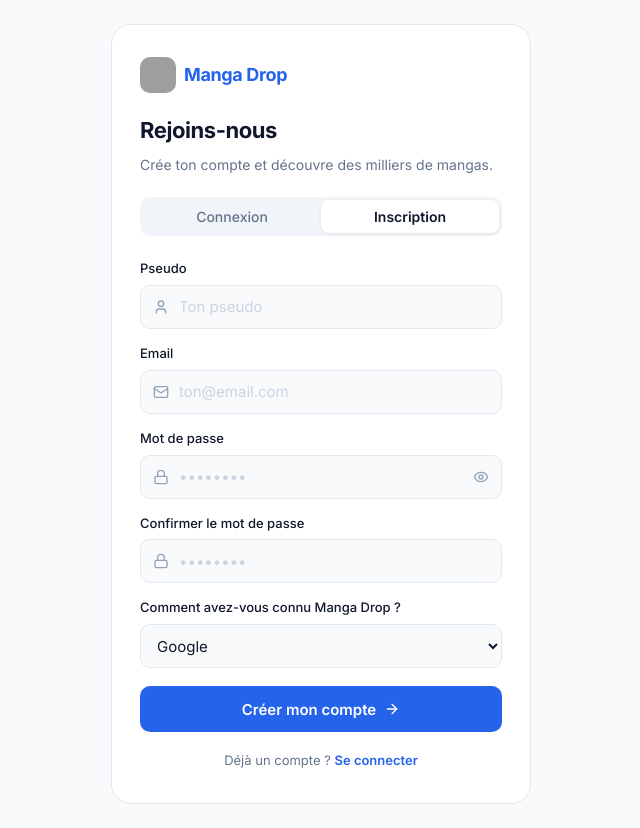
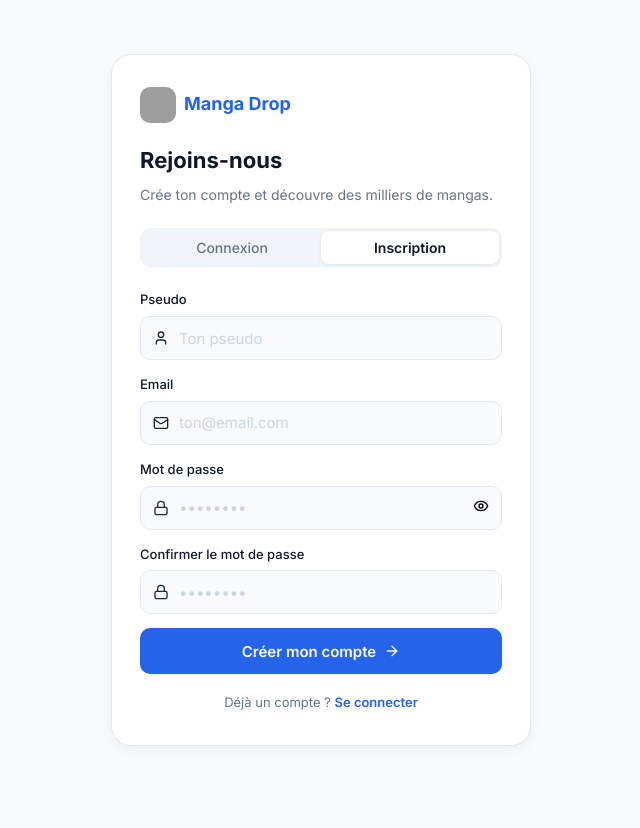
Before and after one commit to Chadro14/Manga-drop-, a React (Vite) app in the folder client/: page /auth in a window 1280 px wide. Both pictures are taken after a click on the button "Inscription". Shown: the whole page, without its empty margins (319-959 px from the left). After the commit the page ends 800 px from the top, so only its background shows below. Built offline with nearby package versions, Linux system fonts and the light colour scheme; grey boxes are pictures that could not be loaded.

Commit message:
Update AuthPage.jsx

```diff
--- a/client/src/pages/AuthPage.jsx
+++ b/client/src/pages/AuthPage.jsx
@@ -1,17 +1,9 @@
-// src/pages/AuthPage.jsx
-import { useState, useEffect } from 'react';
+// AuthPage.jsx - Version simplifiée et corrigée
+import { useState } from 'react';
 import { useNavigate } from 'react-router-dom';
 import { Mail, Lock, User, Eye, EyeOff, ArrowRight, Loader2 } from 'lucide-react';
 import { useAuth } from '../hooks/useAuth';
 import { registerUser, loginUser } from '../services/api';
-
-const SOURCES = [
-  { value: 'google', label: 'Google' },
-  { value: 'friend', label: 'Un ami' },
-  { value: 'social', label: 'Réseaux sociaux' },
-  { value: 'reddit', label: 'Reddit' },
-  { value: 'other', label: 'Autre' },
-];
 
 export default function AuthPage() {
   const [mode, setMode] = useState('signin');
@@ -20,8 +12,6 @@ export default function AuthPage() {
     email: '',
     password: '',
     passwordConfirm: '',
-    source: 'google',
-    rememberMe: false,
   });
   const [showPassword, setShowPassword] = useState(false);
   const [loading, setLoading] = useState(false);
@@ -30,329 +20,196 @@ export default function AuthPage() {
   const { login } = useAuth();
   const navigate = useNavigate();
 
-  useEffect(() => {
-    // Remplir l'email si "Se souvenir de moi"
-    const remembered = localStorage.getItem('manga_drop_remember_email');
-    if (remembered) {
-      setFormData((f) => ({ ...f, email: remembered, rememberMe: true }));
-    }
-  }, []);
+  const handleChange = (e) => {
+    const { name, value } = e.target;
+    setFormData((prev) => ({ ...prev, [name]: value }));
+    setError('');
+  };
 
-  function handleChange(e) {
-    const { name, type, checked, value } = e.target;
-    setFormData((f) => ({
-      ...f,
-      [name]: type === 'checkbox' ? checked : value,
-    }));
-    setError('');
-  }
-
-  async function handleSubmit(e) {
+  const handleSubmit = async (e) => {
     e.preventDefault();
     setError('');
 
-    if (!formData.email || !formData.password) {
+    const { email, password, username, passwordConfirm } = formData;
+
+    if (!email || !password) {
       setError('Email et mot de passe requis.');
       return;
     }
 
-    if (formData.password.length < 6) {
+    if (password.length < 6) {
       setError('Le mot de passe doit faire au moins 6 caractères.');
       return;
     }
 
     if (mode === 'signup') {
-      if (!formData.username.trim()) {
+      if (!username.trim()) {
         setError('Le pseudo est requis.');
         return;
       }
-      if (formData.password !== formData.passwordConfirm) {
+      if (password !== passwordConfirm) {
         setError('Les mots de passe ne correspondent pas.');
         return;
       }
     }
 
     setLoading(true);
+
     try {
       let data;
       if (mode === 'signin') {
-        data = await loginUser(formData.email, formData.password);
+        data = await loginUser(email, password);
       } else {
-        data = await registerUser(formData.email, formData.username, formData.password);
+        data = await registerUser(email, username, password);
       }
 
+      if (data.token && data.user) {
         login(data.user, data.token);
-
-      if (formData.rememberMe) {
-        localStorage.setItem('manga_drop_remember_email', formData.email);
+        navigate('/');
       } else {
-        localStorage.removeItem('manga_drop_remember_email');
+        setError('Erreur: réponse du serveur invalide.');
       }
-
-      navigate('/');
     } catch (err) {
-      setError(
-        err?.response?.data?.error ||
-          err?.message ||
-          (mode === 'signin'
-            ? 'Email ou mot de passe incorrect.'
-            : 'Inscription échouée, réessaie.')
-      );
+      setError(err?.error || err?.message || 'Une erreur est survenue.');
     } finally {
       setLoading(false);
     }
-  }
-
-  function handleKeyDown(e) {
-    if (e.key === 'Enter' && !loading) handleSubmit(e);
-  }
+  };
 
   return (
-    <>
     <div className="auth-page">
-        <div className="auth-card auth-card--enter">
+      <div className="auth-card">
         <div className="auth-logo">
-            <img
-              src="https://files.catbox.moe/zjnv47.jpeg"
-              alt="Manga Drop"
-              className="auth-logo__img"
-            />
+          <img src="https://files.catbox.moe/zjnv47.jpeg" alt="Manga Drop" className="auth-logo__img" />
           <span className="auth-logo__text">Manga Drop</span>
         </div>
 
-          <h1 className="auth-title auth-title--fade">
-            {mode === 'signin' ? 'Bon retour' : 'Rejoins-nous'}
-          </h1>
-          <p className="auth-subtitle auth-subtitle--fade">
-            {mode === 'signin'
-              ? 'Connecte-toi pour continuer à lire.'
-              : 'Crée ton compte et découvre des milliers de mangas.'}
+        <h1 className="auth-title">{mode === 'signin' ? 'Bon retour' : 'Rejoins-nous'}</h1>
+        <p className="auth-subtitle">
+          {mode === 'signin' ? 'Connecte-toi pour continuer à lire.' : 'Crée ton compte et découvre des milliers de mangas.'}
         </p>
 
         <div className="auth-tabs">
           <button
             className={`auth-tab ${mode === 'signin' ? 'auth-tab--active' : ''}`}
-              onClick={() => {
-                setMode('signin');
-                setError('');
-              }}
+            onClick={() => { setMode('signin'); setError(''); }}
           >
             Connexion
           </button>
           <button
             className={`auth-tab ${mode === 'signup' ? 'auth-tab--active' : ''}`}
-              onClick={() => {
-                setMode('signup');
-                setError('');
-              }}
+            onClick={() => { setMode('signup'); setError(''); }}
           >
             Inscription
           </button>
         </div>
 
-          <form className="auth-form" onSubmit={handleSubmit}>
+        <form onSubmit={handleSubmit} className="auth-form">
           {mode === 'signup' && (
-              <div className="auth-field auth-field--slide">
-                <label className="auth-label" htmlFor="username">
-                  Pseudo
-                </label>
+            <div className="auth-field">
+              <label className="auth-label">Pseudo</label>
               <div className="auth-input-wrap">
-                  <User size={16} color="#94A3B8" strokeWidth={2} />
+                <User size={16} />
                 <input
-                    id="username"
                   name="username"
                   type="text"
                   placeholder="Ton pseudo"
                   value={formData.username}
                   onChange={handleChange}
-                    onKeyDown={handleKeyDown}
-                    className="auth-input"
-                    autoComplete="username"
-                  />
-                </div>
-              </div>
-            )}
-
-            <div className="auth-field auth-field--slide">
-              <label className="auth-label" htmlFor="email">
-                Email
-              </label>
-              <div className="auth-input-wrap">
-                <Mail size={16} color="#94A3B8" strokeWidth={2} />
-                <input
-                  id="email"
-                  name="email"
-                  type="email"
-                  placeholder="ton@email.com"
-                  value={formData.email}
-                  onChange={handleChange}
-                  onKeyDown={handleKeyDown}
-                  className="auth-input"
-                  autoComplete="email"
-                />
-              </div>
-            </div>
-
-            <div className="auth-field auth-field--slide">
-              <label className="auth-label" htmlFor="password">
-                Mot de passe
-              </label>
-              <div className="auth-input-wrap">
-                <Lock size={16} color="#94A3B8" strokeWidth={2} />
-                <input
-                  id="password"
-                  name="password"
-                  type={showPassword ? 'text' : 'password'}
-                  placeholder="••••••••"
-                  value={formData.password}
-                  onChange={handleChange}
-                  onKeyDown={handleKeyDown}
-                  className="auth-input"
-                  autoComplete={mode === 'signin' ? 'current-password' : 'new-password'}
-                />
-                <button
-                  type="button"
-                  className="auth-toggle-pw"
-                  onClick={() => setShowPassword((v) => !v)}
-                  aria-label={showPassword ? 'Masquer' : 'Afficher'}
-                >
-                  {showPassword ? (
-                    <EyeOff size={16} color="#94A3B8" strokeWidth={2} />
-                  ) : (
-                    <Eye size={16} color="#94A3B8" strokeWidth={2} />
-                  )}
-                </button>
-              </div>
-            </div>
-
-            {mode === 'signup' && (
-              <div className="auth-field auth-field--slide">
-                <label className="auth-label" htmlFor="passwordConfirm">
-                  Confirmer le mot de passe
-                </label>
-                <div className="auth-input-wrap">
-                  <Lock size={16} color="#94A3B8" strokeWidth={2} />
-                  <input
-                    id="passwordConfirm"
-                    name="passwordConfirm"
-                    type="password"
-                    placeholder="••••••••"
-                    value={formData.passwordConfirm}
-                    onChange={handleChange}
-                    onKeyDown={handleKeyDown}
                   className="auth-input"
                 />
               </div>
             </div>
           )}
 
+          <div className="auth-field">
+            <label className="auth-label">Email</label>
+            <div className="auth-input-wrap">
+              <Mail size={16} />
+              <input
+                name="email"
+                type="email"
+                placeholder="ton@email.com"
+                value={formData.email}
+                onChange={handleChange}
+                className="auth-input"
+              />
+            </div>
+          </div>
+
+          <div className="auth-field">
+            <label className="auth-label">Mot de passe</label>
+            <div className="auth-input-wrap">
+              <Lock size={16} />
+              <input
+                name="password"
+                type={showPassword ? 'text' : 'password'}
+                placeholder="••••••••"
+                value={formData.password}
+                onChange={handleChange}
+                className="auth-input"
+              />
+              <button
+                type="button"
+                className="auth-toggle-pw"
+                onClick={() => setShowPassword(!showPassword)}
+              >
+                {showPassword ? <EyeOff size={16} /> : <Eye size={16} />}
+              </button>
+            </div>
+          </div>
+
           {mode === 'signup' && (
-              <div className="auth-field auth-field--slide">
-                <label className="auth-label" htmlFor="source">
-                  Comment avez-vous connu Manga Drop ?
-                </label>
-                <select
-                  id="source"
-                  name="source"
-                  value={formData.source}
+            <div className="auth-field">
+              <label className="auth-label">Confirmer le mot de passe</label>
+              <div className="auth-input-wrap">
+                <Lock size={16} />
+                <input
+                  name="passwordConfirm"
+                  type="password"
+                  placeholder="••••••••"
+                  value={formData.passwordConfirm}
                   onChange={handleChange}
-                  className="auth-select"
-                >
-                  {SOURCES.map((s) => (
-                    <option key={s.value} value={s.value}>
-                      {s.label}
-                    </option>
-                  ))}
-                </select>
+                  className="auth-input"
+                />
+              </div>
             </div>
           )}
 
-            {mode === 'signin' && (
-              <label className="auth-checkbox">
-                <input
-                  type="checkbox"
-                  name="rememberMe"
-                  checked={formData.rememberMe}
-                  onChange={handleChange}
-                />
-                <span>Se souvenir de moi</span>
-              </label>
-            )}
+          {error && <p className="auth-error">{error}</p>}
 
-            {error && (
-              <p className="auth-error auth-error--shake">{error}</p>
-            )}
-
-            <button
-              type="submit"
-              className="auth-submit auth-submit--pulse"
-              disabled={loading}
-            >
+          <button type="submit" className="auth-submit" disabled={loading}>
             {loading ? (
-                <Loader2
-                  size={18}
-                  color="#fff"
-                  strokeWidth={2}
-                  className="auth-spinner"
-                />
+              <Loader2 size={18} className="auth-spinner" />
             ) : (
               <>
-                  <span>
-                    {mode === 'signin' ? 'Se connecter' : 'Créer mon compte'}
-                  </span>
-                  <ArrowRight size={16} color="#fff" strokeWidth={2} />
+                <span>{mode === 'signin' ? 'Se connecter' : 'Créer mon compte'}</span>
+                <ArrowRight size={16} />
               </>
             )}
           </button>
         </form>
 
-          <p className="auth-switch auth-switch--fade">
+        <p className="auth-switch">
           {mode === 'signin' ? 'Pas encore de compte ? ' : 'Déjà un compte ? '}
           <button
             className="auth-switch__link"
-              onClick={() => {
-                setMode(mode === 'signin' ? 'signup' : 'signin');
-                setError('');
-              }}
+            onClick={() => { setMode(mode === 'signin' ? 'signup' : 'signin'); setError(''); }}
           >
             {mode === 'signin' ? "S'inscrire" : 'Se connecter'}
           </button>
         </p>
       </div>
-      </div>
 
       <style>{`
-        @keyframes fadeIn {
-          from { opacity: 0; transform: translateY(10px); }
-          to { opacity: 1; transform: translateY(0); }
-        }
-
-        @keyframes slideDown {
-          from { opacity: 0; transform: translateY(-10px); }
-          to { opacity: 1; transform: translateY(0); }
-        }
-
-        @keyframes shake {
-          0%, 100% { transform: translateX(0); }
-          25% { transform: translateX(-5px); }
-          75% { transform: translateX(5px); }
-        }
-
-        @keyframes pulse {
-          0%, 100% { transform: scale(1); }
-          50% { transform: scale(1.02); }
-        }
-
         .auth-page {
           min-height: 100dvh;
           display: flex;
           align-items: center;
           justify-content: center;
-          background: var(--color-background, #F8FAFC);
+          background: #F8FAFC;
           padding: 24px 16px;
-          animation: fadeIn 0.5s ease-out;
         }
-
         .auth-card {
           width: 100%;
           max-width: 420px;
@@ -360,79 +217,48 @@ export default function AuthPage() {
           border: 1px solid #E2E8F0;
           border-radius: 20px;
           padding: 32px 28px;
-          display: flex;
-          flex-direction: column;
-          gap: 0;
+          box-shadow: 0 4px 12px rgba(0,0,0,0.05);
         }
-
-        .auth-card--enter {
-          animation: slideDown 0.6s cubic-bezier(0.34, 1.56, 0.64, 1);
-        }
-
         .auth-logo {
           display: flex;
           align-items: center;
           gap: 8px;
           margin-bottom: 20px;
-          animation: fadeIn 0.7s ease-out 0.1s backwards;
         }
-
         .auth-logo__img {
           width: 36px;
           height: 36px;
           border-radius: 10px;
           object-fit: cover;
         }
-
         .auth-logo__text {
-          font-family: 'Inter', -apple-system, BlinkMacSystemFont, sans-serif;
           font-size: 18px;
           font-weight: 700;
           color: #2563EB;
-          letter-spacing: -0.02em;
         }
-
         .auth-title {
-          font-family: 'Inter', -apple-system, BlinkMacSystemFont, sans-serif;
           font-size: 22px;
           font-weight: 700;
           color: #0F172A;
-          margin: 0 0 6px;
-          letter-spacing: -0.02em;
+          margin-bottom: 6px;
         }
-
-        .auth-title--fade {
-          animation: fadeIn 0.6s ease-out 0.15s backwards;
-        }
-
         .auth-subtitle {
-          font-family: 'Inter', -apple-system, BlinkMacSystemFont, sans-serif;
           font-size: 14px;
           color: #64748B;
-          margin: 0 0 22px;
-          line-height: 1.5;
-          animation: fadeIn 0.6s ease-out 0.2s backwards;
+          margin-bottom: 22px;
         }
-
-        .auth-subtitle--fade {
-          animation: fadeIn 0.6s ease-out 0.2s backwards;
-        }
-
         .auth-tabs {
           display: flex;
           background: #F1F5F9;
           border-radius: 10px;
           padding: 3px;
           margin-bottom: 22px;
-          animation: fadeIn 0.6s ease-out 0.25s backwards;
         }
-
         .auth-tab {
           flex: 1;
           padding: 8px 0;
           border: none;
           background: transparent;
-          font-family: 'Inter', -apple-system, BlinkMacSystemFont, sans-serif;
           font-size: 14px;
           font-weight: 500;
           color: #64748B;
@@ -440,43 +266,27 @@ export default function AuthPage() {
           cursor: pointer;
           transition: background 0.2s, color 0.2s;
         }
-
         .auth-tab--active {
           background: #FFFFFF;
           color: #0F172A;
           font-weight: 600;
-          box-shadow: 0 1px 4px rgba(0, 0, 0, 0.08);
+          box-shadow: 0 1px 4px rgba(0,0,0,0.08);
         }
-
         .auth-form {
           display: flex;
           flex-direction: column;
           gap: 14px;
         }
-
         .auth-field {
           display: flex;
           flex-direction: column;
           gap: 6px;
         }
-
-        .auth-field--slide {
-          animation: slideDown 0.4s ease-out backwards;
-        }
-
-        .auth-field--slide:nth-child(1) { animation-delay: 0.1s; }
-        .auth-field--slide:nth-child(2) { animation-delay: 0.15s; }
-        .auth-field--slide:nth-child(3) { animation-delay: 0.2s; }
-        .auth-field--slide:nth-child(4) { animation-delay: 0.25s; }
-        .auth-field--slide:nth-child(5) { animation-delay: 0.3s; }
-
         .auth-label {
-          font-family: 'Inter', -apple-system, BlinkMacSystemFont, sans-serif;
           font-size: 13px;
           font-weight: 500;
           color: #0F172A;
         }
-
         .auth-input-wrap {
           display: flex;
           align-items: center;
@@ -488,80 +298,29 @@ export default function AuthPage() {
           background: #F8FAFC;
           transition: border-color 0.2s, background 0.2s;
         }
-
         .auth-input-wrap:focus-within {
           border-color: #2563EB;
           background: #FFFFFF;
-          box-shadow: 0 0 0 3px rgba(37, 99, 235, 0.1);
+          box-shadow: 0 0 0 3px rgba(37,99,235,0.1);
         }
-
         .auth-input {
           flex: 1;
           border: none;
           background: transparent;
-          font-family: 'Inter', -apple-system, BlinkMacSystemFont, sans-serif;
           font-size: 15px;
           color: #0F172A;
           outline: none;
         }
-
         .auth-input::placeholder {
           color: #CBD5E1;
         }
-
         .auth-toggle-pw {
-          display: flex;
-          align-items: center;
           background: none;
           border: none;
           cursor: pointer;
           padding: 0;
-          flex-shrink: 0;
-          transition: opacity 0.2s;
         }
-
-        .auth-toggle-pw:active {
-          opacity: 0.7;
-        }
-
-        .auth-select {
-          width: 100%;
-          border: 1px solid #E2E8F0;
-          border-radius: 10px;
-          padding: 10px 12px;
-          height: 44px;
-          background: #F8FAFC;
-          font-family: 'Inter', -apple-system, BlinkMacSystemFont, sans-serif;
-          font-size: 15px;
-          color: #0F172A;
-          cursor: pointer;
-          transition: border-color 0.2s;
-        }
-
-        .auth-select:focus {
-          border-color: #2563EB;
-          outline: none;
-          box-shadow: 0 0 0 3px rgba(37, 99, 235, 0.1);
-        }
-
-        .auth-checkbox {
-          display: flex;
-          align-items: center;
-          gap: 8px;
-          cursor: pointer;
-          font-family: 'Inter', -apple-system, BlinkMacSystemFont, sans-serif;
-          font-size: 13px;
-          color: #0F172A;
-        }
-
-        .auth-checkbox input {
-          cursor: pointer;
-          width: 18px;
-          height: 18px;
-        }
-
         .auth-error {
-          font-family: 'Inter', -apple-system, BlinkMacSystemFont, sans-serif;
           font-size: 13px;
           color: #DC2626;
           background: #FEF2F2;
@@ -570,11 +329,6 @@ export default function AuthPage() {
           padding: 10px 12px;
           margin: 0;
         }
-
-        .auth-error--shake {
-          animation: shake 0.4s ease-in-out;
-        }
-
         .auth-submit {
           display: flex;
           align-items: center;
@@ -584,66 +338,45 @@ export default function AuthPage() {
           height: 46px;
           background: #2563EB;
           color: white;
-          font-family: 'Inter', -apple-system, BlinkMacSystemFont, sans-serif;
           font-size: 15px;
           font-weight: 600;
           border: none;
           border-radius: 10px;
           cursor: pointer;
-          margin-top: 4px;
           transition: background 0.2s;
         }
-
         .auth-submit:hover:not(:disabled) {
           background: #1D4ED8;
         }
-
         .auth-submit:disabled {
           opacity: 0.7;
           cursor: not-allowed;
         }
-
-        .auth-submit--pulse {
-          animation: pulse 0.6s ease-out 0.5s backwards;
+        .auth-spinner {
+          animation: spin 0.8s linear infinite;
         }
-
         @keyframes spin {
           to { transform: rotate(360deg); }
         }
-
-        .auth-spinner {
-          animation: spin 0.8s linear infinite;
-        }
-
         .auth-switch {
-          font-family: 'Inter', -apple-system, BlinkMacSystemFont, sans-serif;
           font-size: 13px;
           color: #64748B;
           text-align: center;
-          margin: 18px 0 0;
+          margin-top: 18px;
         }
-
-        .auth-switch--fade {
-          animation: fadeIn 0.6s ease-out 0.55s backwards;
-        }
-
         .auth-switch__link {
           background: none;
           border: none;
           color: #2563EB;
           font-weight: 600;
           cursor: pointer;
-          font-family: 'Inter', -apple-system, BlinkMacSystemFont, sans-serif;
           font-size: 13px;
           padding: 0;
-          transition: opacity 0.2s;
         }
-
         .auth-switch__link:hover {
           text-decoration: underline;
-          opacity: 0.8;
         }
       `}</style>
-    </>
+    </div>
   );
 }
```
Lines whose indentation alone changed are shown as unchanged.
